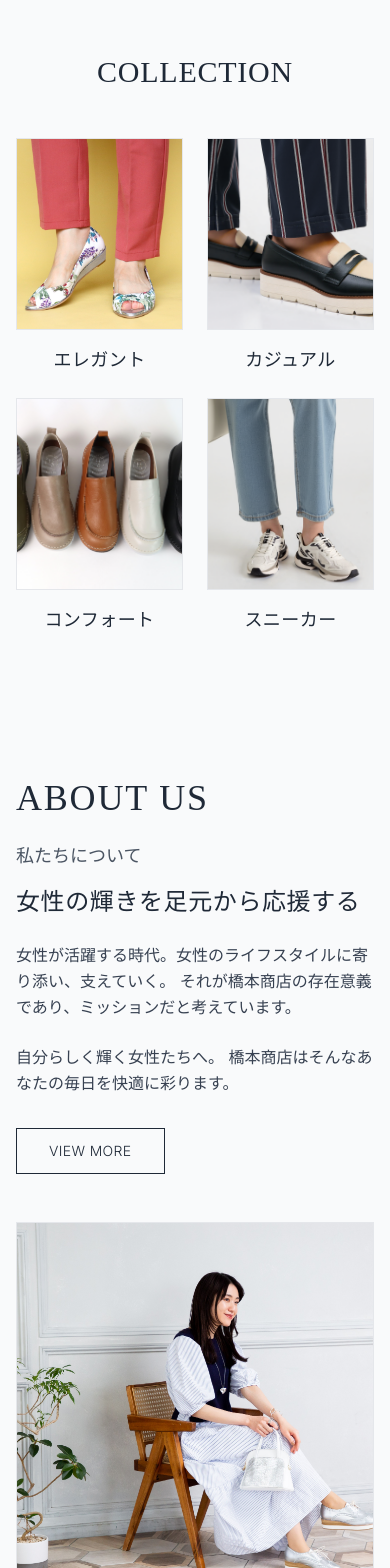
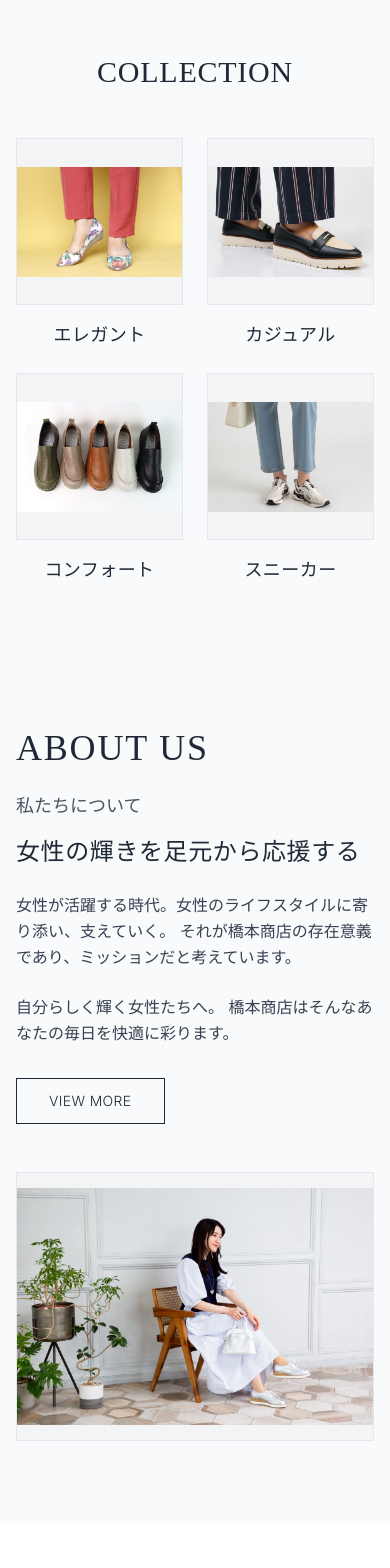
Before and after one commit to sayumasa25/-HP, a Next.js app: page / in a window 390 px wide. Shown: the part 1540-3108 px from the top of the page. Built offline with nearby package versions, Linux system fonts and the light colour scheme; a web font is replaced by a local one.

Commit message:
fix: improve mobile image display with aspect-ratio, object-contain, and lazy loading

```diff
--- a/components/AboutSection.tsx
+++ b/components/AboutSection.tsx
@@ -65,7 +65,8 @@ export function AboutSection() {
             <img
               src="/ABOUT US.jpg"
               alt="女性の輝きを足元から応援"
-              className="w-full h-96 object-cover border border-gray-200"
+              className="w-full aspect-[4/3] object-contain bg-gray-100 border border-gray-200"
+              loading="lazy"
             />
           </motion.div>
         </div>
--- a/components/BrandsSection.tsx
+++ b/components/BrandsSection.tsx
@@ -62,7 +62,8 @@ export function BrandsSection() {
               <img
                 src={brand.image}
                 alt={brand.name}
-                className="w-full h-64 object-cover"
+                className="w-full aspect-[4/3] object-contain bg-gray-100"
+                loading="lazy"
               />
               <div className="p-6">
                 <h3
--- a/components/HeroSection.tsx
+++ b/components/HeroSection.tsx
@@ -146,7 +146,8 @@ export function HeroSection() {
               <img
                 src="/エレガント.JPG"
                 alt="エレガントシューズ"
-                className="w-full h-48 object-cover mb-4 border border-gray-200"
+                className="w-full aspect-square object-contain bg-gray-100 border border-gray-200 mb-4"
+                loading="lazy"
               />
               <h3 className="text-lg font-light text-gray-800 tracking-wide">
                 エレガント
@@ -164,7 +165,8 @@ export function HeroSection() {
               <img
                 src="/カジュアル.png"
                 alt="カジュアルシューズ"
-                className="w-full h-48 object-cover mb-4 border border-gray-200"
+                className="w-full aspect-square object-contain bg-gray-100 border border-gray-200 mb-4"
+                loading="lazy"
               />
               <h3 className="text-lg font-light text-gray-800 tracking-wide">
                 カジュアル
@@ -182,7 +184,8 @@ export function HeroSection() {
               <img
                 src="/コンフォート.JPG"
                 alt="コンフォートシューズ"
-                className="w-full h-48 object-cover mb-4 border border-gray-200"
+                className="w-full aspect-square object-contain bg-gray-100 border border-gray-200 mb-4"
+                loading="lazy"
               />
               <h3 className="text-lg font-light text-gray-800 tracking-wide">
                 コンフォート
@@ -200,7 +203,8 @@ export function HeroSection() {
               <img
                 src="/スニーカー.png"
                 alt="スニーカー"
-                className="w-full h-48 object-cover mb-4 border border-gray-200"
+                className="w-full aspect-square object-contain bg-gray-100 border border-gray-200 mb-4"
+                loading="lazy"
               />
               <h3 className="text-lg font-light text-gray-800 tracking-wide">
                 スニーカー
```
